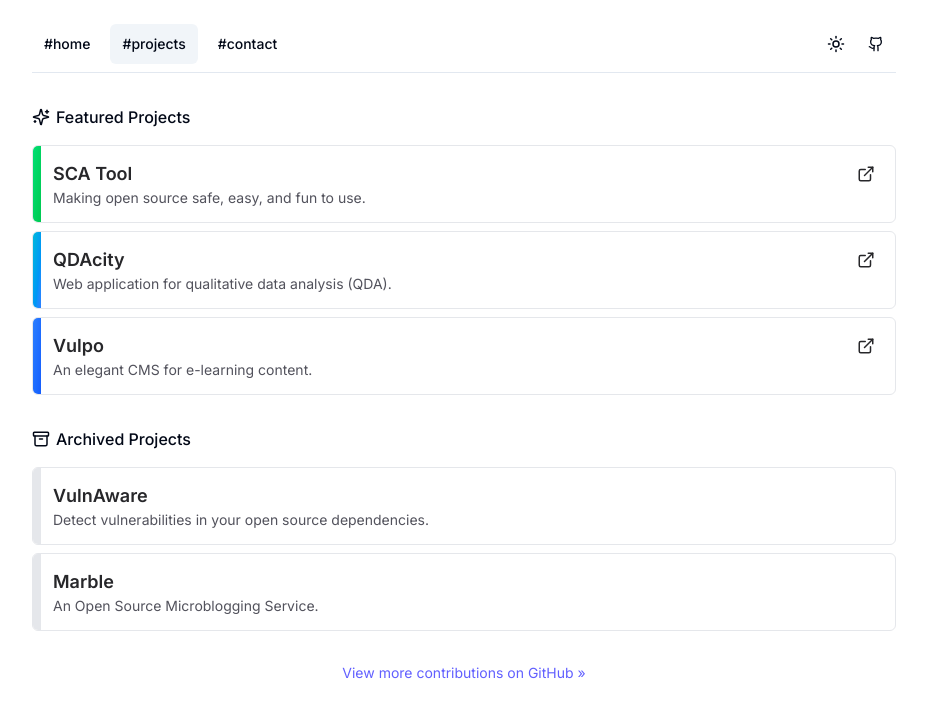
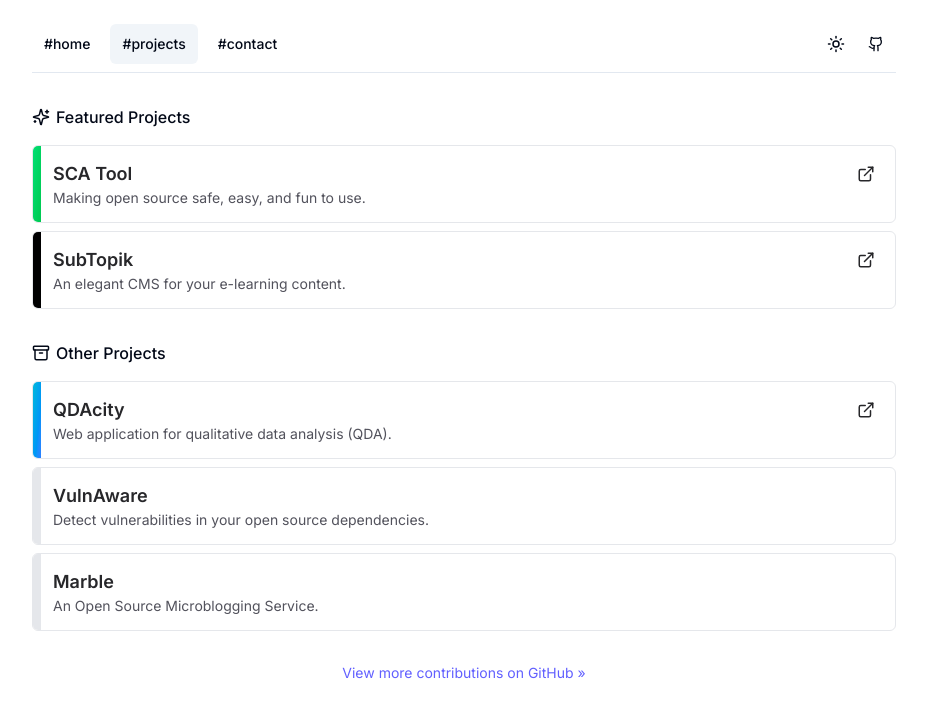
Before and after one commit to lukasnehrke/lukasnehrke.github.io, a Next.js app: page /projects in a window 1280 px wide. Shown: the top 718 px of the page, without its empty margins (176-1103 px from the left). Built offline with nearby package versions, Linux system fonts and the light colour scheme.

Commit message:
feat: update projects

```diff
--- a/app/projects/page.tsx
+++ b/app/projects/page.tsx
@@ -6,7 +6,7 @@ import { Archive, Sparkles } from "lucide-react";
 export const dynamic = "force-static";
 
 export const metadata: Metadata = {
-  title: "#projects - lukasnehrke.dev",
+  title: "#projects",
 };
 
 export default function ProjectsPage() {
@@ -30,7 +30,7 @@ export default function ProjectsPage() {
 
       <h1 className="mt-8 mb-4 flex items-center space-x-1.5">
         <Archive size={18} />
-        <span className="font-medium">Archived Projects</span>
+        <span className="font-medium">Other Projects</span>
       </h1>
 
       <ol className="space-y-2" role="list">
--- a/app/projects/projects.tsx
+++ b/app/projects/projects.tsx
@@ -24,7 +24,7 @@ export const projects: Project[] = [
     keywords: [],
   },
   {
-    featured: true,
+    featured: false,
     title: "QDAcity",
     description: "Web application for qualitative data analysis (QDA).",
     color: "bg-linear-to-br from-cyan-500 to-blue-500",
@@ -32,12 +32,12 @@ export const projects: Project[] = [
     keywords: [],
   },
   {
-    title: "Vulpo",
+    title: "SubTopik",
     featured: true,
     archived: false,
-    description: "An elegant CMS for e-learning content.",
-    color: "bg-linear-to-br from-blue-500 to-blue-600",
-    actions: [{ icon: ExternalLink, href: "https://vulpo.org/" }],
+    description: "An elegant CMS for your e-learning content.",
+    color: "bg-black dark:bg-white",
+    actions: [{ icon: ExternalLink, href: "https://subtopik.com/" }],
     keywords: [],
   },
   {
--- a/next.config.js
+++ /dev/null
@@ -1,6 +0,0 @@
-/** @type {import('next').NextConfig} */
-const nextConfig = {
-  reactStrictMode: true,
-};
-
-module.exports = nextConfig;
--- /dev/null
+++ b/next.config.ts
@@ -0,0 +1,10 @@
+import type { NextConfig } from "next";
+
+const nextConfig: NextConfig = {
+  poweredByHeader: false,
+  experimental: {
+    reactCompiler: true,
+  },
+};
+
+export default nextConfig;
--- a/package.json
+++ b/package.json
@@ -21,6 +21,7 @@
     "@radix-ui/react-slot": "^1.1.2",
     "@vercel/analytics": "^1.4.1",
     "@vercel/speed-insights": "^1.1.0",
+    "babel-plugin-react-compiler": "^19.0.0-beta-714736e-20250131",
     "class-variance-authority": "^0.7.1",
     "clsx": "^2.1.1",
     "husky": "^9.1.7",
```
Also changed, not shown: 2 other files (tests, documents, lock files or other folders).
